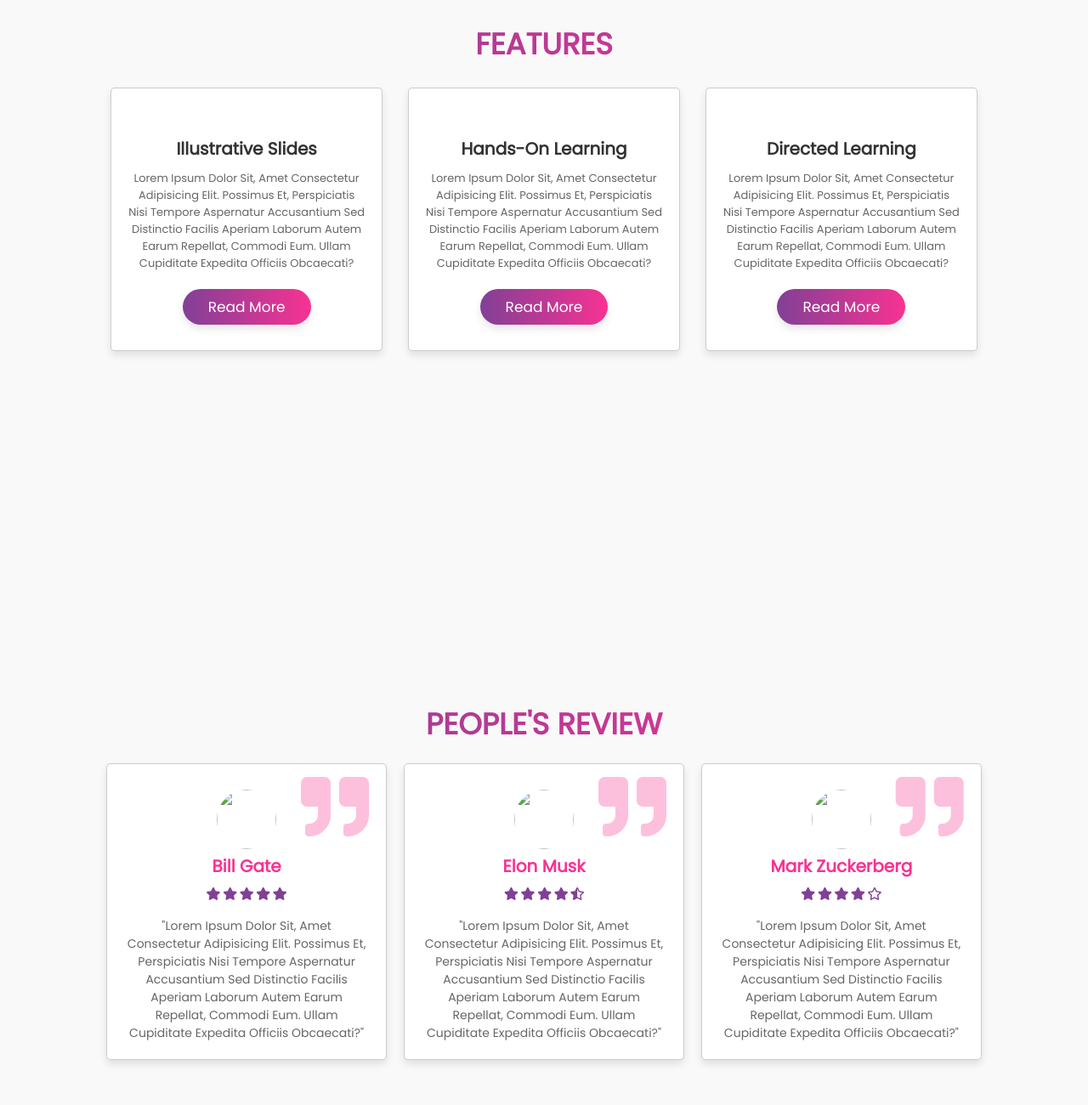
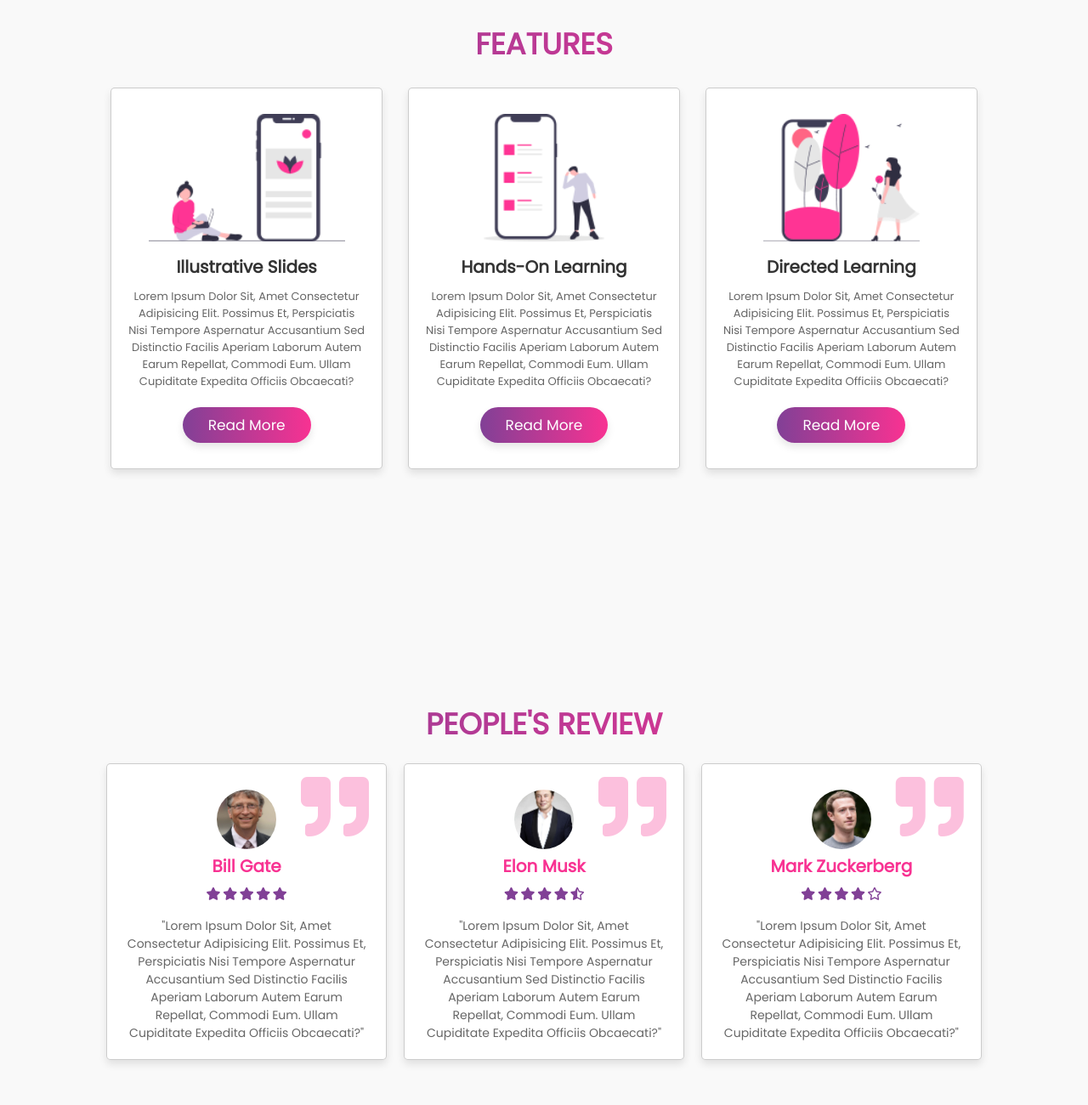
Before and after one commit to armyta17/PenugasanProgateA20, a plain HTML site: page index.html in a window 1280 px wide. Shown: the part 860-2160 px from the top of the page at 85% size. Drawn offline with Linux system fonts and the light colour scheme; files whose address does not match are found by name.

Commit message:
Update index.html

```diff
--- a/index.html
+++ b/index.html
@@ -40,7 +40,7 @@
     </div>
 
     <div class="image">
-        <img src="images/homepic.png" alt="">
+        <img src="homepic.png" alt="">
     </div>
 
 </section>
@@ -55,21 +55,21 @@
     <div class="box-container">
 
         <div class="box">
-            <img src="images/f-icon1.png" alt="">
+            <img src="f-icon1.png" alt="">
             <h3>Illustrative Slides</h3>
             <p>Lorem Ipsum Dolor Sit, Amet Consectetur Adipisicing Elit. Possimus Et, Perspiciatis Nisi Tempore Aspernatur Accusantium Sed Distinctio Facilis Aperiam Laborum Autem Earum Repellat, Commodi Eum. Ullam Cupiditate Expedita Officiis Obcaecati?</p>
             <a href="#" class="btn">read more</a>
         </div>
 
         <div class="box">
-            <img src="images/f-icon2.png" alt="">
+            <img src="f-icon2.png" alt="">
             <h3>Hands-on Learning</h3>
             <p>Lorem Ipsum Dolor Sit, Amet Consectetur Adipisicing Elit. Possimus Et, Perspiciatis Nisi Tempore Aspernatur Accusantium Sed Distinctio Facilis Aperiam Laborum Autem Earum Repellat, Commodi Eum. Ullam Cupiditate Expedita Officiis Obcaecati?</p>
             <a href="#" class="btn">read more</a>
         </div>
 
         <div class="box">
-            <img src="images/f-icon3.png" alt="">
+            <img src="f-icon3.png" alt="">
             <h3>Directed Learning</h3>
             <p>Lorem Ipsum Dolor Sit, Amet Consectetur Adipisicing Elit. Possimus Et, Perspiciatis Nisi Tempore Aspernatur Accusantium Sed Distinctio Facilis Aperiam Laborum Autem Earum Repellat, Commodi Eum. Ullam Cupiditate Expedita Officiis Obcaecati?</p>
             <a href="#" class="btn">read more</a>
@@ -90,7 +90,7 @@
         <div class="box">
             <i class="fas fa-quote-right"></i>
             <div class="user">
-                <img src="images/pic1.png" alt="">
+                <img src="pic1.png" alt="">
                 <h3>Bill Gate</h3>
                 <div class="stars">
                     <i class="fas fa-star"></i>
@@ -108,7 +108,7 @@
         <div class="box">
             <i class="fas fa-quote-right"></i>
             <div class="user">
-                <img src="images/pic2.png" alt="">
+                <img src="pic2.png" alt="">
                 <h3>Elon musk</h3>
                 <div class="stars">
                     <i class="fas fa-star"></i>
@@ -126,7 +126,7 @@
         <div class="box">
             <i class="fas fa-quote-right"></i>
             <div class="user">
-                <img src="images/pic3.png" alt="">
+                <img src="pic3.png" alt="">
                 <h3>Mark Zuckerberg</h3>
                 <div class="stars">
                     <i class="fas fa-star"></i>
@@ -151,7 +151,7 @@
 <section class="contact" id="contact">
 
     <div class="image">
-        <img src="images/contact-img.png" alt="">
+        <img src="contact-img.png" alt="">
     </div>
 
     <form action="">
```
